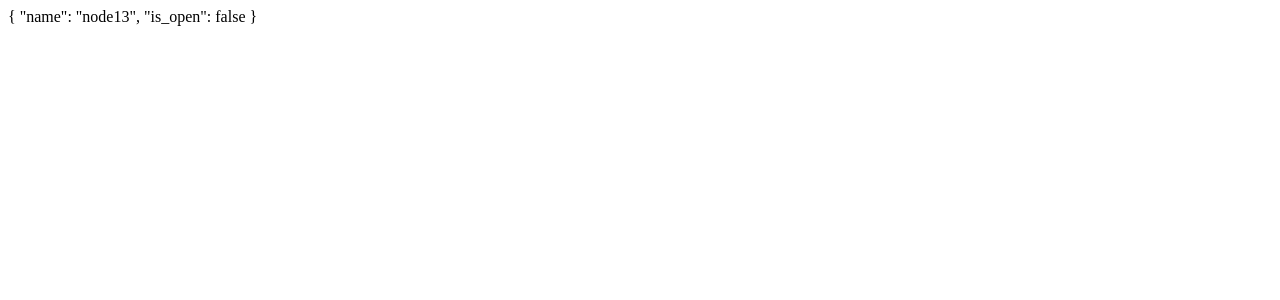
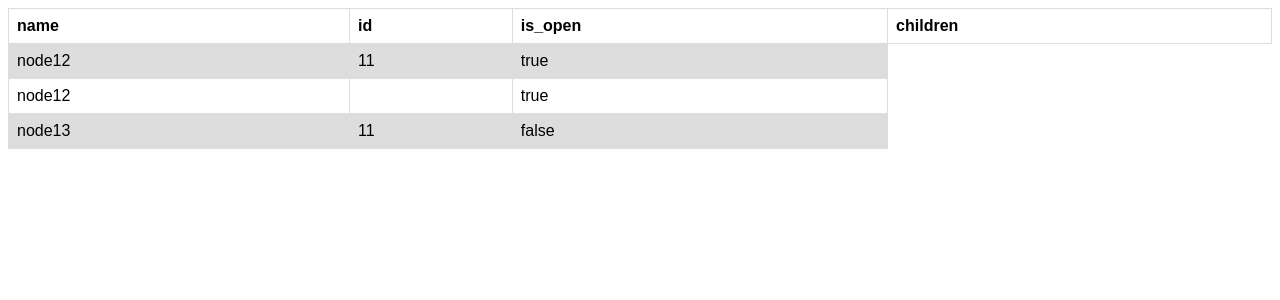
Before and after one commit to rawatanimesh/array-of-json-object-compare-angular, an Angular app: page / in a window 1280 px wide. Shown: the top 300 px of the page. Built offline with nearby package versions, Linux system fonts and the light colour scheme.

Commit message:
initial code to show differences on html

```diff
--- a/src/app/app.component.css
+++ b/src/app/app.component.css
@@ -1,3 +1,15 @@
-p {
-  font-family: Lato;
+table {
+  font-family: arial, sans-serif;
+  border-collapse: collapse;
+  width: 100%;
 }
+
+td, th {
+  border: 1px solid #dddddd;
+  text-align: left;
+  padding: 8px;
+}
+
+tr:nth-child(even) {
+  background-color: #dddddd;
+}
--- a/src/app/app.component.html
+++ b/src/app/app.component.html
@@ -1 +1,12 @@
-{{diff | json}}
+
+<table>
+  <tr>
+    <th *ngFor="let key of objKeyArray">{{key}}</th>
+  </tr>
+  <tr *ngFor="let item of objectArray">
+    <td>{{item.name}}</td>
+    <td>{{item.id}}</td>
+    <td>{{item.is_open}}</td>
+    <!-- <td>{{item.children}}</td> -->
+  </tr>
+</table>
--- a/src/app/app.component.ts
+++ b/src/app/app.component.ts
@@ -9,6 +9,7 @@ export class AppComponent implements OnInit  {
 
   diff: any;
   refIndex = 0;
+  objKeyArray = [];
 
   objectArray =[
     {
@@ -54,15 +55,20 @@ export class AppComponent implements OnInit  {
       if(this.refIndex != i){
         console.log("Comparing "+this.refIndex+" object with "+i+" object");
         console.log("Diff",this.getDiff(this.objectArray[this.refIndex],this.objectArray[i]));
+        if(this.diff){
+          console.log('found changes');
+
+        }
       }
     }
+
+    this.getObjectKeys(this.objectArray[0]);
 
   }
 
   getDiff(a, b){
     this.diff = ( this.isArray(a) ? [] : {});
     this.recursiveDiff(a, b, this.diff);
-    // console.log("Diff",this.diff);
     return this.diff;
   }
 
@@ -100,4 +106,9 @@ export class AppComponent implements OnInit  {
     return (Object.prototype.toString.call(obj) === '[object Array]');
   }
 
+  getObjectKeys(obj){
+    this.objKeyArray = Object.keys(obj);
+    console.log("object keys",this.objKeyArray);
+  }
+
 }
```
